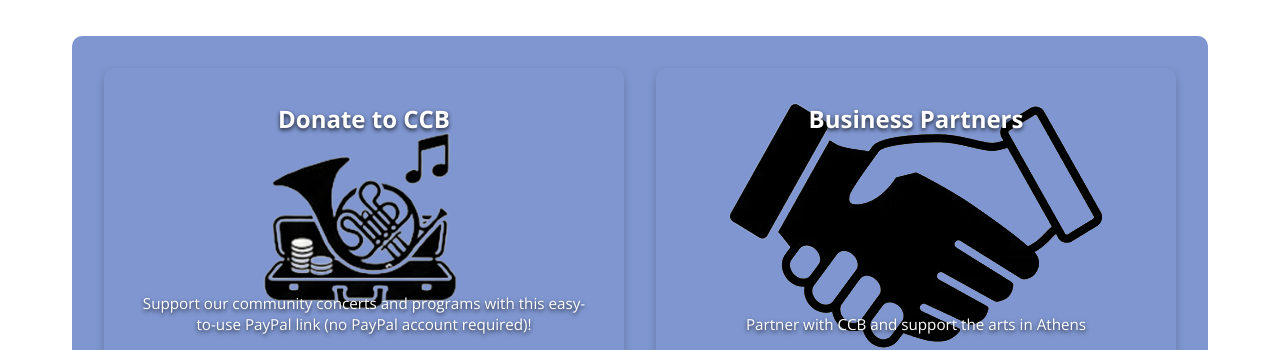
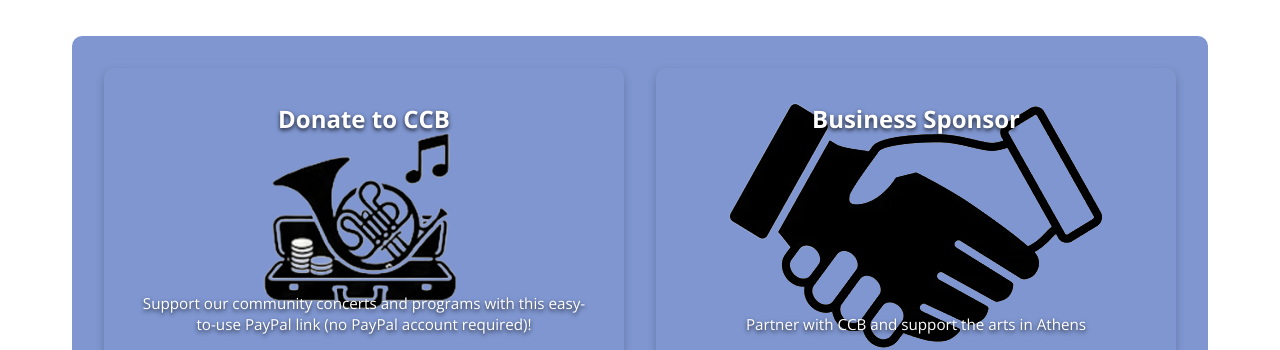
Before and after one commit to webmasterCCB/CCBwebsite, a Jekyll site: the page built from support.md, in a window 1280 px wide and 900 px high. Shown: the part 377-727 px from the top of the window. Built offline with Jekyll 4.4.1, drawn with Linux system fonts in a browser that asks for light colours; comment, search, counter and statistics services are not loaded.

Commit message:
Update support.md

```diff
--- a/support.md
+++ b/support.md
@@ -14,7 +14,7 @@ permalink: /support/
   </a>
 
   <a href="/bus-partners" class="support-card business">
-    <span class="support-title">Business Partners</span>
+    <span class="support-title">Business Sponsor</span>
     <span class="support-caption">Partner with CCB and support the arts in Athens</span>
   </a>
 </div>
```
